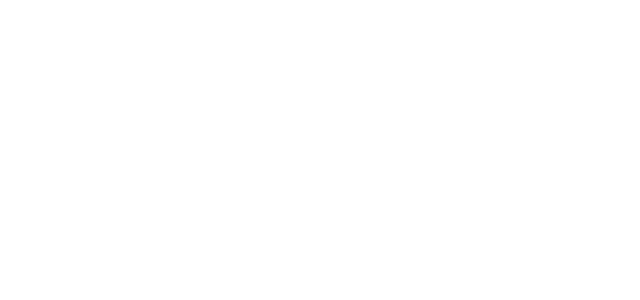
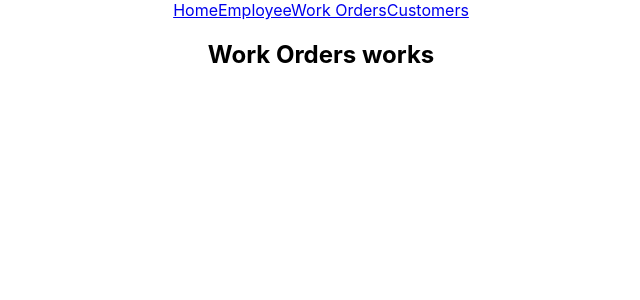
Before and after one commit to PhilipEskins/dispatcher, a React app: page /#/workorders in a window 1280 px wide. Shown: the top 300 px of the page, without its empty margins (319-959 px from the left). Built offline with nearby package versions, Linux system fonts and the light colour scheme; the HTML template or start-up script is replaced by a standard one.

Commit message:
add customers, error404, navbar, and work orders components

```diff
--- a/src/App.js
+++ b/src/App.js
@@ -1,16 +1,24 @@
 import React from 'react';
 import './scss/App.scss';
 import { Switch, Route } from 'react-router-dom';
+import Navbar from './components/Navbar';
 import Main from './components/Main';
 import Employee from './components/Employee';
+import WorkOrders from './components/WorkOrders';
+import Customers from './components/Customers';
+import Error404 from './components/Error404';
 
 
 function App() {
   return (
     <div className="App">
+      <Navbar />
       <Switch>
         <Route exact path='/' component={Main} />
         <Route path='/employee' component={Employee} />
+        <Route path='/workorders' component={WorkOrders} />
+        <Route path='/customers' component={Customers} />
+        <Route component={Error404} />
       </Switch>
     </div>
   );
--- /dev/null
+++ b/src/components/Customers.jsx
@@ -0,0 +1,11 @@
+import React from 'react';
+
+function Customers() {
+  return(
+    <div>
+      <h2>Customers works</h2>
+    </div>
+  );
+}
+
+export default Customers;
--- /dev/null
+++ b/src/components/Error404.jsx
@@ -0,0 +1,18 @@
+import React from 'react';
+import PropTypes from 'prop-types';
+import { Link } from 'react-router-dom';
+
+function Error404(props) {
+  return(
+    <div>
+      <h2>The page {props.location.pathname} does not exist!</h2>
+      <h3>Would you like to return <Link to='/'>home</Link> instead?</h3>
+    </div>
+  );
+}
+
+Error404.propTypes = {
+  location: PropTypes.object
+};
+
+export default Error404;
--- a/src/components/Main.jsx
+++ b/src/components/Main.jsx
@@ -1,11 +1,9 @@
 import React from 'react';
-import { Link } from 'react-router-dom';
 
 function Main() {
   return(
     <div>
       <h1>Main works</h1>
-      <Link to='/employee'>Employee</Link>
     </div>
   );
 }
--- /dev/null
+++ b/src/components/Navbar.jsx
@@ -0,0 +1,15 @@
+import React from 'react';
+import { Link } from 'react-router-dom';
+
+function Navbar() {
+  return(
+    <div>
+      <Link to='/'>Home</Link>
+      <Link to='/employee'>Employee</Link>
+      <Link to='/workorders'>Work Orders</Link>
+      <Link to='/customers'>Customers</Link>
+    </div>
+  );
+}
+
+export default Navbar;
--- /dev/null
+++ b/src/components/WorkOrders.jsx
@@ -0,0 +1,11 @@
+import React from 'react';
+
+function WorkOrders() {
+  return(
+    <div>
+      <h2>Work Orders works</h2>
+    </div>
+  );
+}
+
+export default WorkOrders;
```
